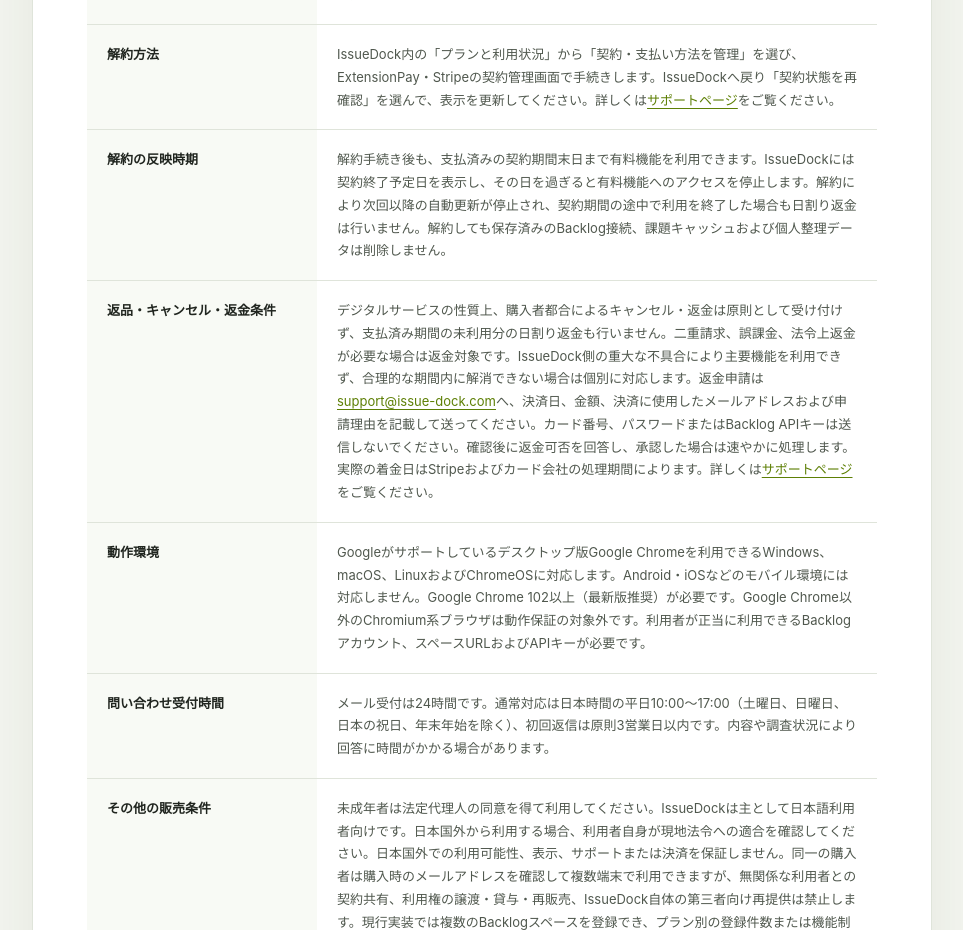
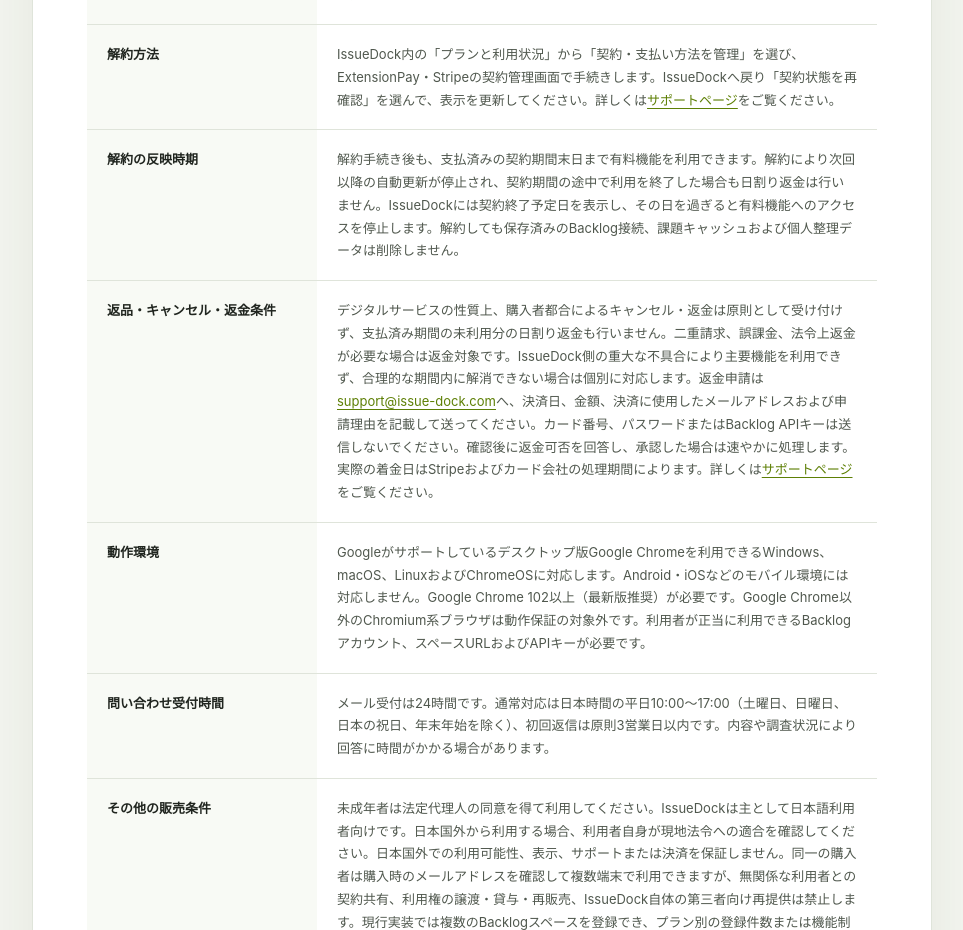
Before and after one commit to gorbachov/backlog.issue.dock.site, a plain HTML site: page commerce-disclosure/index.html in a window 1280 px wide. Shown: the part 1920-2850 px from the top of the page, without its empty margins (288-1251 px from the left). Drawn offline with Linux system fonts and the light colour scheme.

Commit message:
確定文を特商法表記で統一

```diff
--- a/commerce-disclosure/index.html
+++ b/commerce-disclosure/index.html
@@ -86,7 +86,7 @@
               <div class="disclosure-row"><dt>サービス提供時期</dt><dd>有料版提供開始日: <span class="pending">[要決定：有料版提供開始日]</span><br />購入後、ExtensionPayで有効な契約状態を確認でき次第、IssueDockへ反映します。画面へ戻るか「契約状態を再確認」を選ぶことで再確認できます。</dd></div>
               <div class="disclosure-row"><dt>サブスクリプションの更新条件</dt><dd>購入後は、月額プランは1か月ごとに250円（税込）、年額プランは1年ごとに2,400円（税込）で自動更新します。料金変更は原則30日前までに通知し、通知後の次回更新以降に適用します。</dd></div>
               <div class="disclosure-row"><dt>解約方法</dt><dd>IssueDock内の「プランと利用状況」から「契約・支払い方法を管理」を選び、ExtensionPay・Stripeの契約管理画面で手続きします。IssueDockへ戻り「契約状態を再確認」を選んで、表示を更新してください。詳しくは<a href="../support/#cancellation">サポートページ</a>をご覧ください。</dd></div>
-              <div class="disclosure-row"><dt>解約の反映時期</dt><dd>解約手続き後も、支払済みの契約期間末日まで有料機能を利用できます。IssueDockには契約終了予定日を表示し、その日を過ぎると有料機能へのアクセスを停止します。解約により次回以降の自動更新が停止され、契約期間の途中で利用を終了した場合も日割り返金は行いません。解約しても保存済みのBacklog接続、課題キャッシュおよび個人整理データは削除しません。</dd></div>
+              <div class="disclosure-row"><dt>解約の反映時期</dt><dd>解約手続き後も、支払済みの契約期間末日まで有料機能を利用できます。解約により次回以降の自動更新が停止され、契約期間の途中で利用を終了した場合も日割り返金は行いません。IssueDockには契約終了予定日を表示し、その日を過ぎると有料機能へのアクセスを停止します。解約しても保存済みのBacklog接続、課題キャッシュおよび個人整理データは削除しません。</dd></div>
               <div class="disclosure-row"><dt>返品・キャンセル・返金条件</dt><dd>デジタルサービスの性質上、購入者都合によるキャンセル・返金は原則として受け付けず、支払済み期間の未利用分の日割り返金も行いません。二重請求、誤課金、法令上返金が必要な場合は返金対象です。IssueDock側の重大な不具合により主要機能を利用できず、合理的な期間内に解消できない場合は個別に対応します。返金申請は<a href="mailto:support@issue-dock.com">support@issue-dock.com</a>へ、決済日、金額、決済に使用したメールアドレスおよび申請理由を記載して送ってください。カード番号、パスワードまたはBacklog APIキーは送信しないでください。確認後に返金可否を回答し、承認した場合は速やかに処理します。実際の着金日はStripeおよびカード会社の処理期間によります。詳しくは<a href="../support/#refunds">サポートページ</a>をご覧ください。</dd></div>
               <div class="disclosure-row"><dt>動作環境</dt><dd>Googleがサポートしているデスクトップ版Google Chromeを利用できるWindows、macOS、LinuxおよびChromeOSに対応します。Android・iOSなどのモバイル環境には対応しません。Google Chrome 102以上（最新版推奨）が必要です。Google Chrome以外のChromium系ブラウザは動作保証の対象外です。利用者が正当に利用できるBacklogアカウント、スペースURLおよびAPIキーが必要です。</dd></div>
               <div class="disclosure-row"><dt>問い合わせ受付時間</dt><dd>メール受付は24時間です。通常対応は日本時間の平日10:00～17:00（土曜日、日曜日、日本の祝日、年末年始を除く）、初回返信は原則3営業日以内です。内容や調査状況により回答に時間がかかる場合があります。</dd></div>
```
